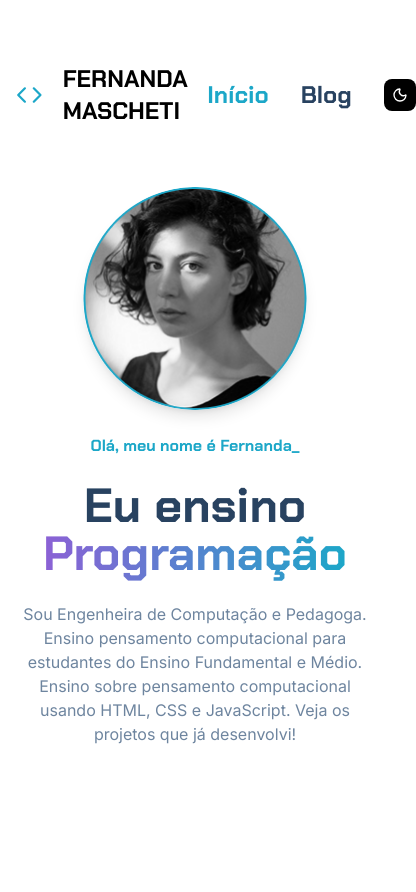
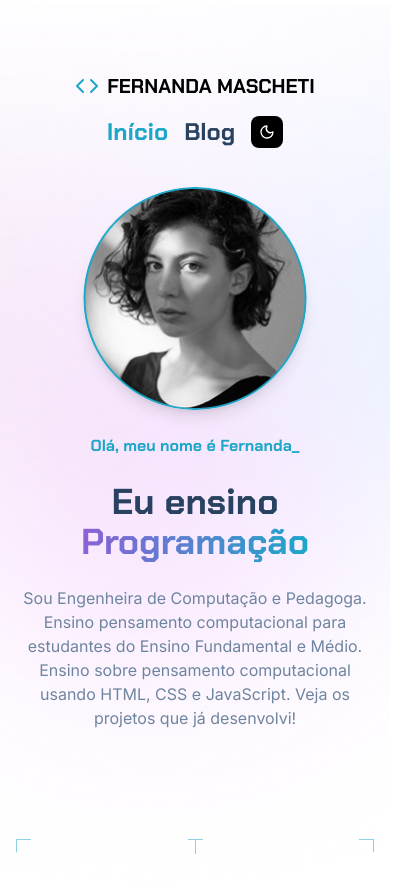
Before and after one commit to GuilhermeFon/desafio-alura, a Next.js app: page / in a window 390 px wide. Shown: the top 892 px of the page, 416 px wide, since content can reach past the window. Before the commit the page ends 844 px from the top, so only its background shows below. Built offline with nearby package versions, Linux system fonts and the light colour scheme; no server answers.

Commit message:
feat: add background image to layout and enhance header and hero section styles

```diff
--- a/src/app/layout.tsx
+++ b/src/app/layout.tsx
@@ -3,6 +3,7 @@ import type {Metadata} from "next";
 import {Chakra_Petch, Inter} from "next/font/google";
 import Header from "@/components/Header";
 import {ThemeProvider} from "next-themes";
+import LayerImage from "@/assets/layer.png";
 
 const inter = Inter({
   subsets: ["latin"],
@@ -36,12 +37,20 @@ export default function RootLayout({children}: {children: React.ReactNode}) {
       suppressHydrationWarning
     >
       <body
-        className={`${inter.className} min-h-screen flex flex-col antialiased bg-background text-foreground transition-colors duration-300`}
+        className={`${inter.className} min-h-screen flex flex-col antialiased text-foreground transition-colors duration-300`}
       >
-        <ThemeProvider attribute="class" defaultTheme="light" enableSystem>
-          <Header />
-          <main className="flex-1">{children}</main>
-        </ThemeProvider>
+        <div
+          className="min-h-screen flex flex-col bg-cover bg-center bg-no-repeat"
+          style={{
+            backgroundImage: `url(${LayerImage.src})`,
+            backgroundPosition: "center 5px",
+          }}
+        >
+          <ThemeProvider attribute="class" defaultTheme="light" enableSystem>
+            <Header />
+            <main className="flex-1">{children}</main>
+          </ThemeProvider>
+        </div>
       </body>
     </html>
   );
--- a/src/components/Header/index.tsx
+++ b/src/components/Header/index.tsx
@@ -26,14 +26,17 @@ export default function Header() {
   return (
     <header className="mt-[72px] z-50 transition-colors duration-300">
       <div className="max-w-7xl mx-auto px-4 sm:px-6 lg:px-8">
-        <div className="flex items-center justify-between h-[46px]">
+        <div className="flex flex-col sm:flex-row items-center justify-between h-[46px] gap-4">
           <Link
             href="/"
-            className="flex items-center gap-5 text-lg font-bold text-foreground"
+            className="flex items-center gap-2 sm:gap-5 text-lg font-bold text-foreground"
             aria-label="DevBlog Pro - Página inicial"
           >
-            <Code className="w-[46px] h-[46px]" color="var(--primary)" />
-            <span className="font-chakra font-bold text-2xl">
+            <Code
+              className="w-[24px] h-[24px] sm:w-[46px] sm:h-[46px]"
+              color="var(--primary)"
+            />
+            <span className="font-chakra font-bold text-xl sm:text-2xl">
               FERNANDA MASCHETI
             </span>
           </Link>
@@ -43,7 +46,7 @@ export default function Header() {
             className="flex items-center gap-6"
           >
             <ul
-              className="flex space-x-8 text-center items-center lg:space-y-0 pt-0"
+              className="flex space-x-4 sm:space-x-8 text-center items-center lg:space-y-0 pt-0"
               role="list"
             >
               {navItems.map((item) => (
--- a/src/components/HeroSection/index.tsx
+++ b/src/components/HeroSection/index.tsx
@@ -1,10 +1,11 @@
 import Image from "next/image";
 
 import PersonImage from "@/assets/person.png";
+import FrameImage from "@/assets/frame.png";
 
 export default function HeroSection() {
   return (
-    <section className="bg-background py-[69px] transition-colors duration-300">
+    <section className="py-[69px] transition-colors duration-300">
       <div className="mx-auto px-4 sm:px-6 lg:px-8 text-center">
         <div className="mb-6">
           <Image
@@ -21,7 +22,7 @@ export default function HeroSection() {
           Olá, meu nome é Fernanda_
         </p>
 
-        <h1 className="text-5xl md:text-6xl font-chakra font-bold mb-6 text-tertiary">
+        <h1 className="text-4xl sm:text-5xl md:text-6xl font-chakra font-bold mb-6 text-tertiary">
           Eu ensino <span className="text-linear">Programação</span>
         </h1>
 
@@ -31,6 +32,15 @@ export default function HeroSection() {
           sobre pensamento computacional usando HTML, CSS e JavaScript. Veja os
           projetos que já desenvolvi!
         </p>
+
+        <div className="flex justify-center mt-[109px]">
+          <Image
+            src={FrameImage}
+            alt="Moldura decorativa"
+            width={0}
+            height={0}
+          />
+        </div>
       </div>
     </section>
   );
```
Also changed, not shown: src/assets/frame.png (added), src/assets/layer.png (added).
